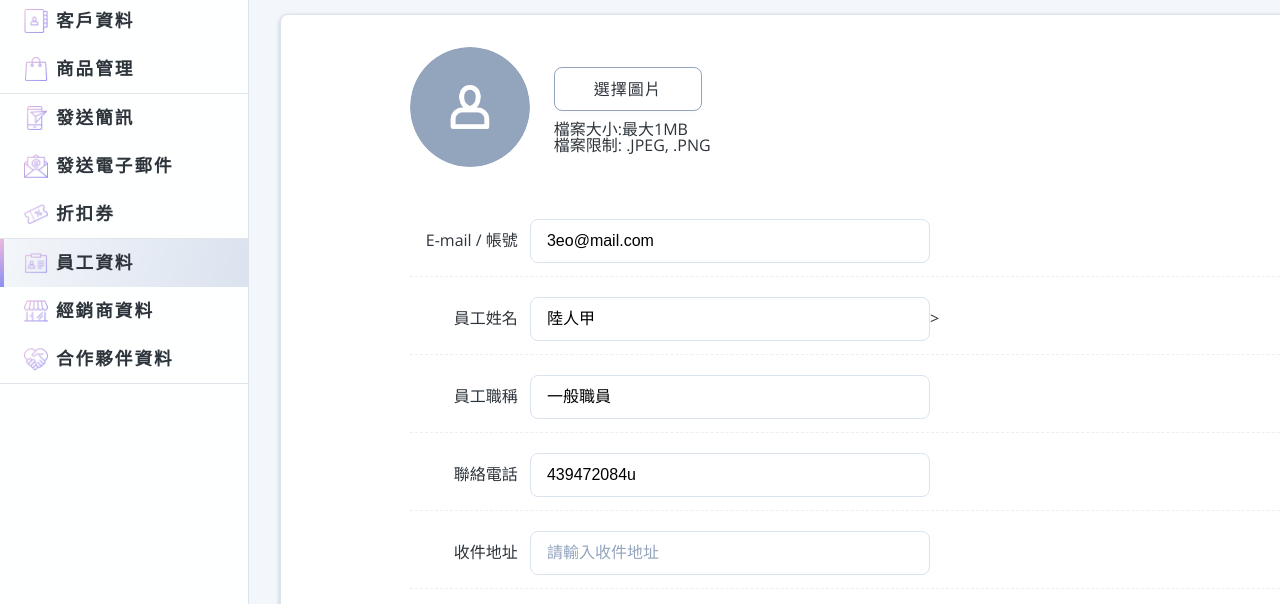
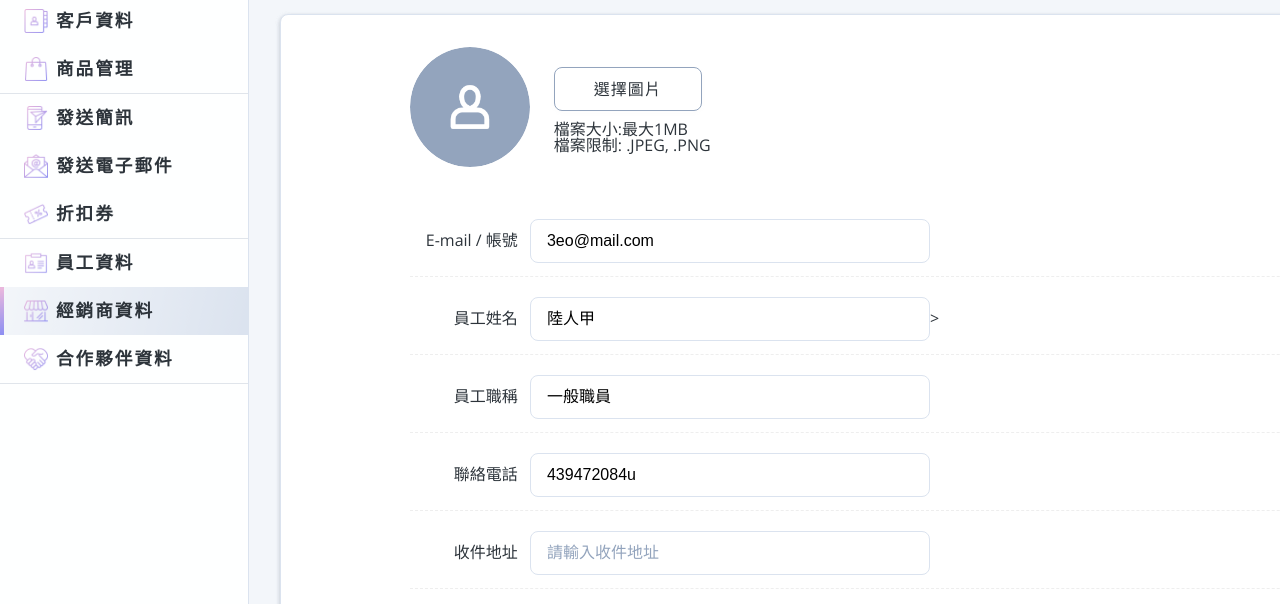
Before and after one commit to Alan0623/20210712_ARK_CMS, a plain HTML site: page info_dealer_content.html in a window 1280 px wide. Shown: the part 163-767 px from the top of the page. Drawn offline with nearby package versions, Linux system fonts and the light colour scheme.

Commit message:
第一次推送

```diff
--- a/info_dealer_content.html
+++ b/info_dealer_content.html
@@ -35,8 +35,8 @@
 					<li><a class="coupon" href="coupon.html" title="折扣券">折扣券</a></li>
 				</ul>
 				<ul class="header_menu_ul">
-					<li class="is-active"><a class="info_staff" href="info_staff.html" title="員工資料">員工資料</a></li>
-					<li><a class="info_dealer" href="info_dealer.html" title="經銷商資料">經銷商資料</a></li>
+					<li><a class="info_staff" href="info_staff.html" title="員工資料">員工資料</a></li>
+					<li class="is-active"><a class="info_dealer" href="info_dealer.html" title="經銷商資料">經銷商資料</a></li>
 					<li><a class="info_partner" href="info_partner.html" title="合作夥伴資料">合作夥伴資料</a></li>
 				</ul>
 			</nav>
```
